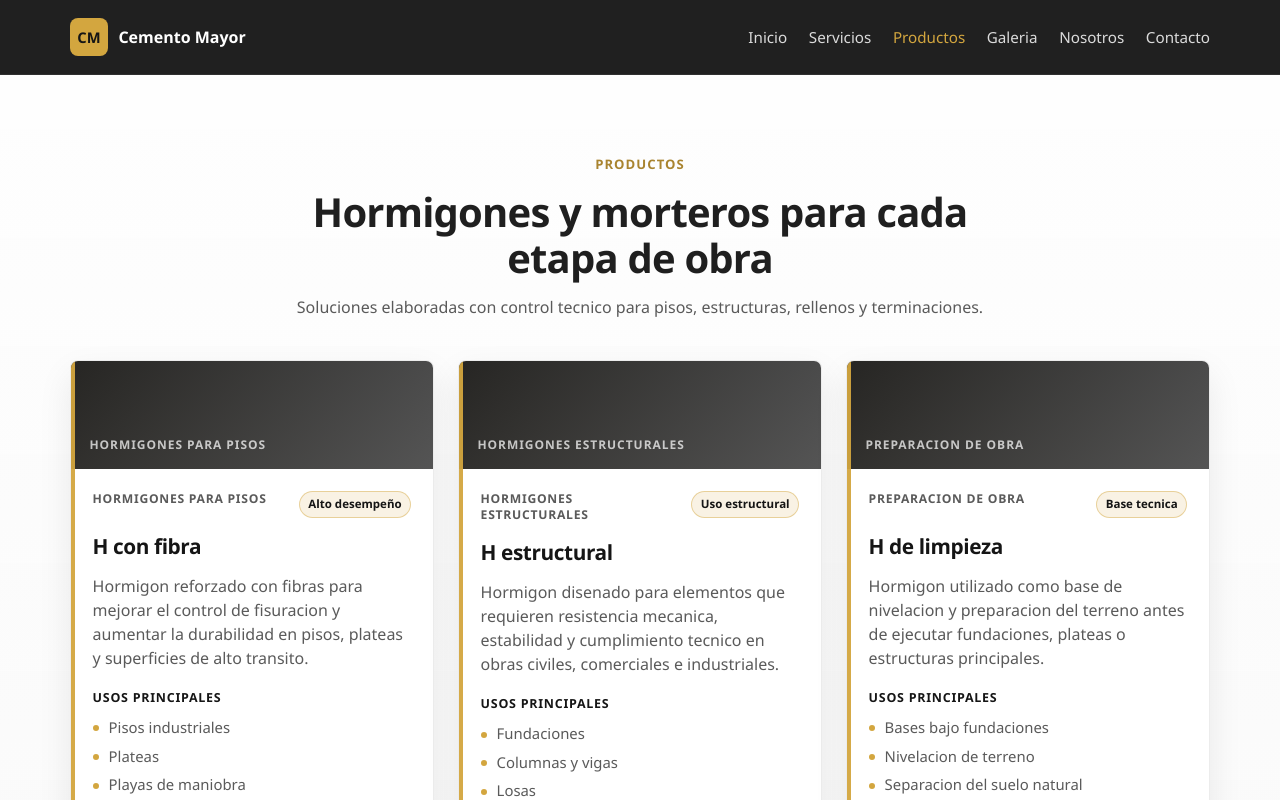
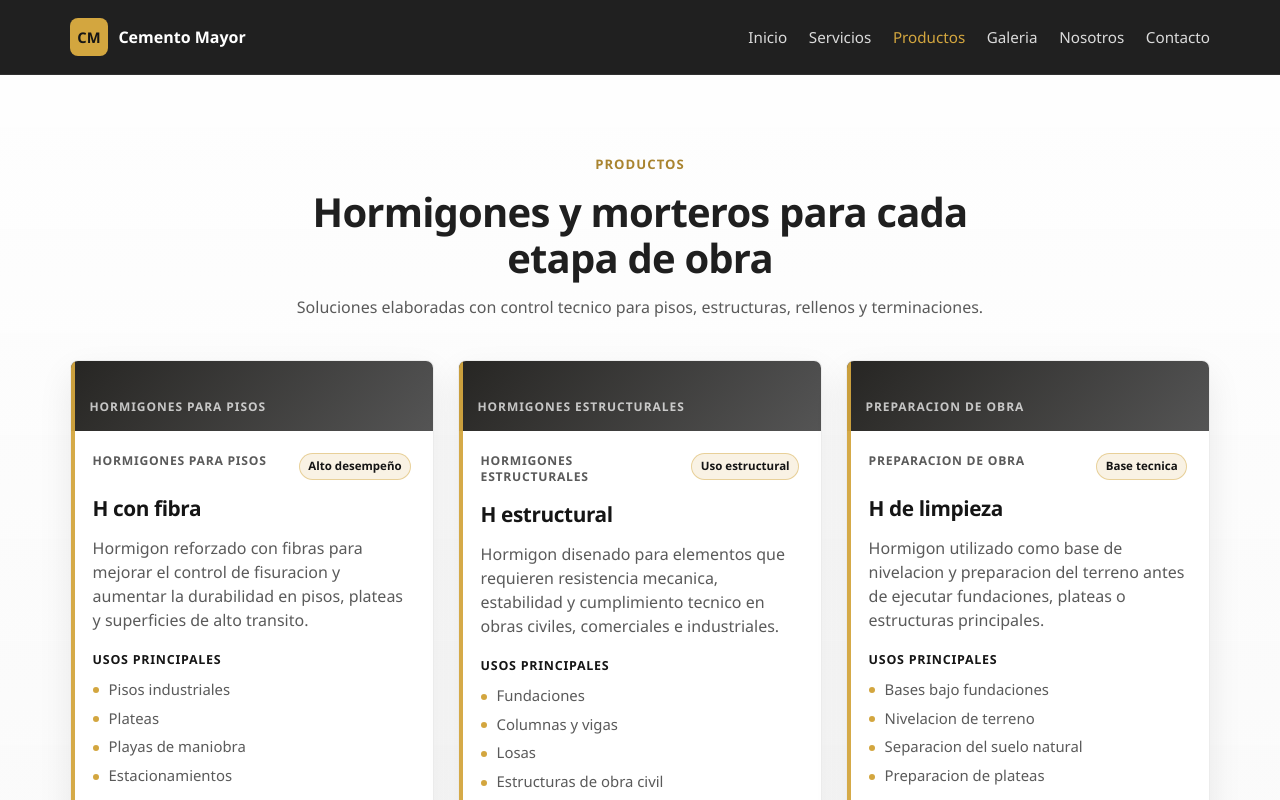
Before and after one commit to rasalomon/cemento-mayor, a React (Vite) app: page /products in a window 1280 px wide. Shown: the top 800 px of the page. Built offline with nearby package versions, Linux system fonts and the light colour scheme; no server answers.

Commit message:
Cambio de ancho de los paneles de productos.

```diff
--- a/src/styles/pages/product.css
+++ b/src/styles/pages/product.css
@@ -46,7 +46,7 @@
 .products-type__media {
   display: flex;
   align-items: flex-end;
-  min-height: 108px;
+  min-height: 70px;
   padding: 1rem 1.15rem;
   background:
     linear-gradient(135deg, rgba(21, 21, 21, 0.92), rgba(66, 66, 66, 0.9)),
```
